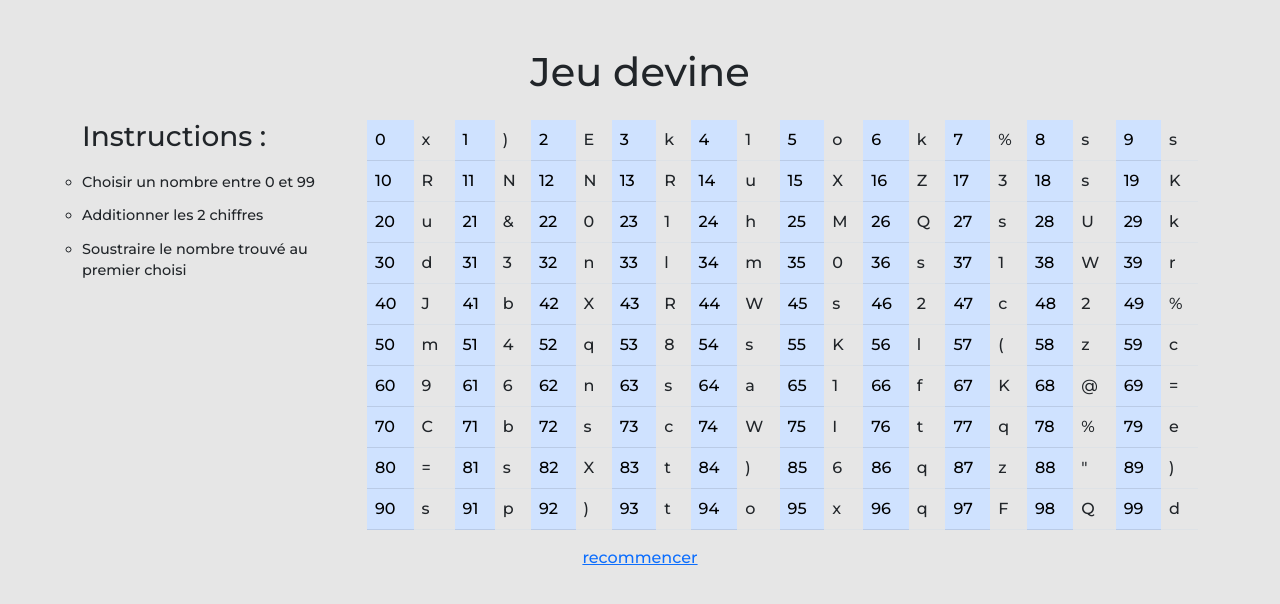
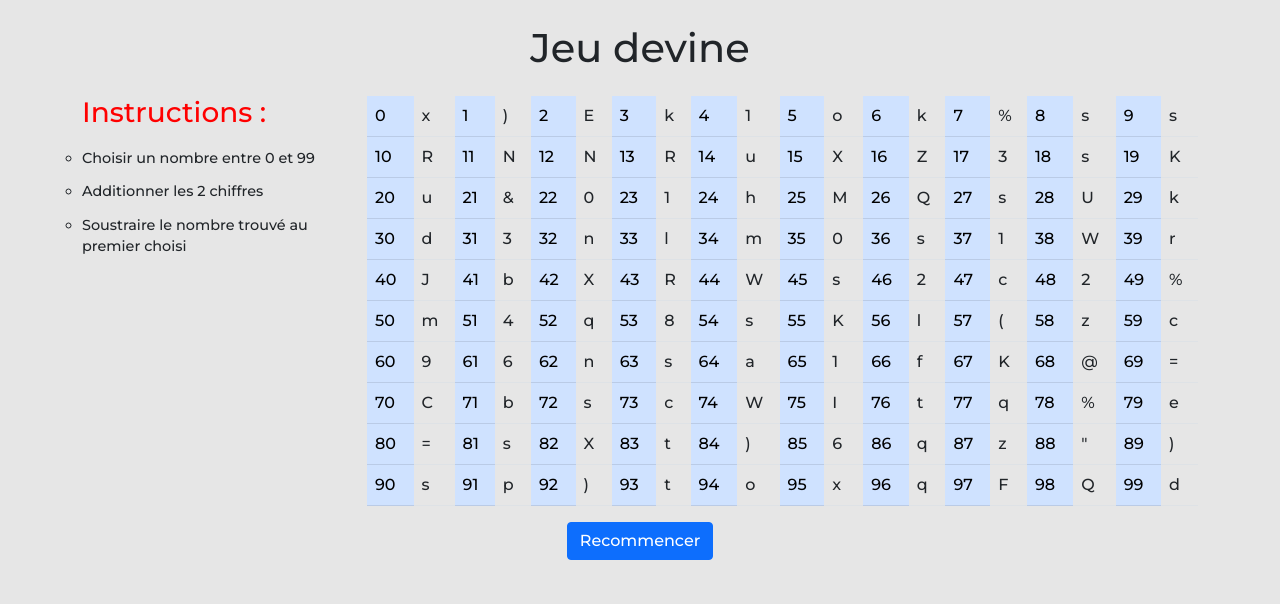
Before and after one commit to boumebar/jeu_devine, a PHP site: page / in a window 1280 px wide. Shown: the top 604 px of the page. Run offline with PHP 8.4, Linux system fonts and the light colour scheme.

Commit message:
initalization

```diff
--- a/asset/styles.css
+++ b/asset/styles.css
@@ -1,6 +1,10 @@
 body {
   background-color: rgb(230, 230, 230);
   font-family: "Montserrat", sans-serif;
+}
+
+h3 {
+  color: red;
 }
 ul {
   padding-left: 0;
--- a/views/table.html.php
+++ b/views/table.html.php
@@ -11,7 +11,7 @@
     <title>Jeu devine</title>
 </head>
 
-<body class="container mt-5">
+<body class="container mt-3">
     <h1 class="text-center my-4">Jeu devine</h1>
     <div class="row d-flex">
         <div class="col-3">
@@ -174,9 +174,9 @@
     </div>
     <div class="text-center">
         <?php if ($letter === count($array) - 1) : ?>
-            <a href="index.php">Recommencer</a>
+            <a href="index.php" class="btn btn-primary">Recommencer</a>
         <?php else : ?>
-            <a href="index.php?jeu=<?= $letter + 1 ?>">recommencer</a>
+            <a href="index.php?jeu=<?= $letter + 1 ?>" class="btn btn-primary">Recommencer</a>
         <?php endif ?>
     </div>
 
```
